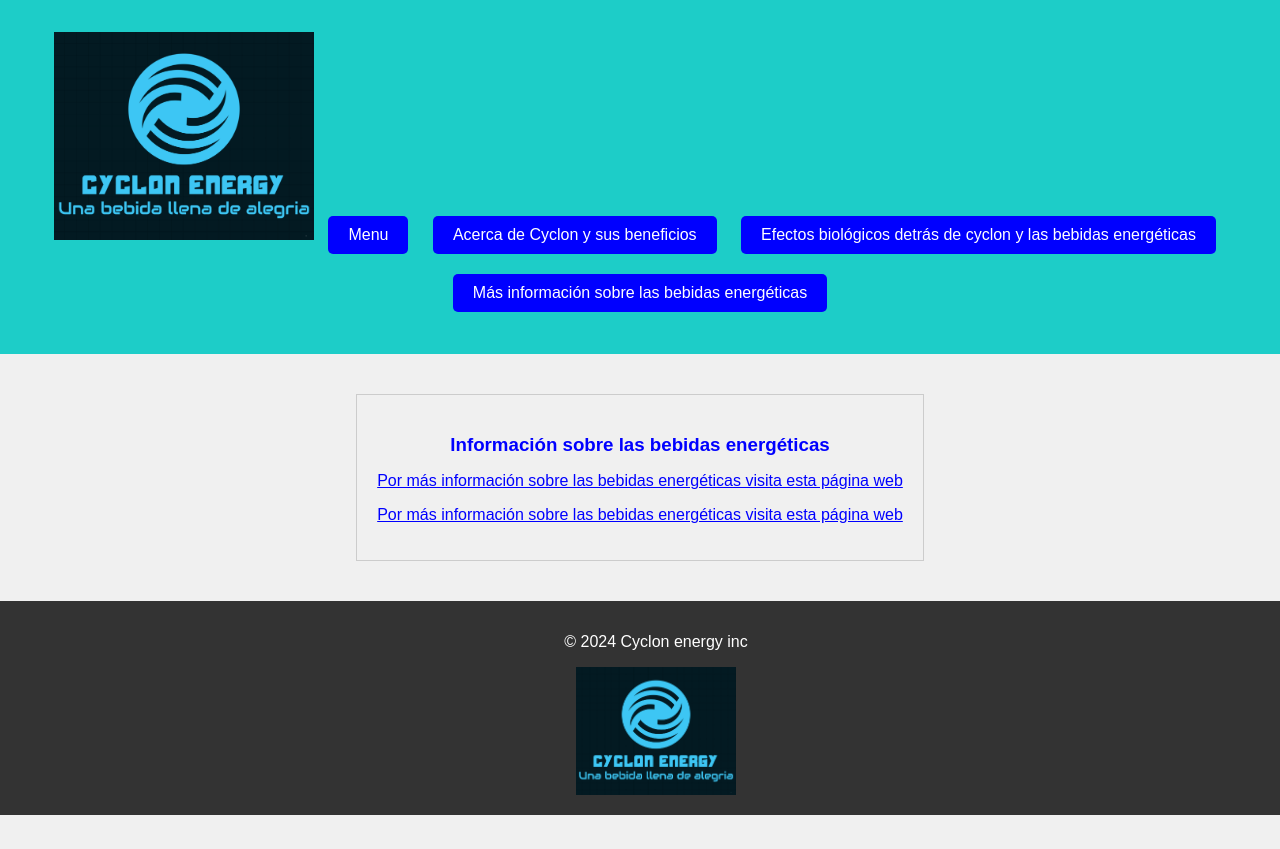
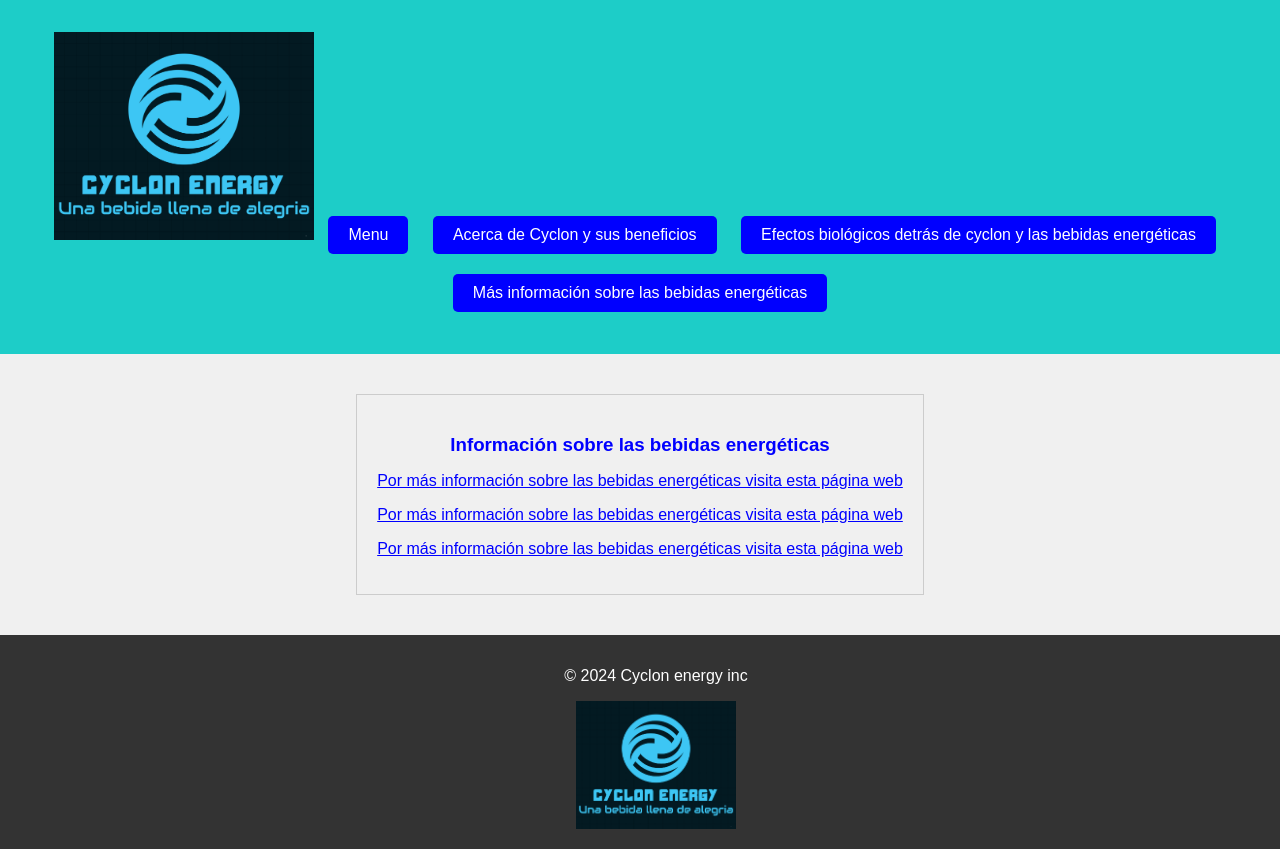
Before and after one commit to MicrowavedToast21/Group4website, a website: page index.html in a window 1280 px wide. Both pictures are taken after a click on the button "Más información sobre las bebidas energéticas". Shown: the top 849 px of the page. Before the commit the page ends 815 px from the top, so only its background shows below. Drawn offline with Linux system fonts and the light colour scheme.

Commit message:
Update index.html

```diff
--- a/index.html
+++ b/index.html
@@ -121,6 +121,7 @@
         <h3 style="color: blue; text-align: center; margin-bottom: 10px;">Información sobre las bebidas energéticas </h3>
         <p><a href="https://www.energydrinkseurope.org/es/datos/que-son-las-bebidas-energeticas/" style="color: blue">Por más información sobre las bebidas energéticas visita esta página web</a></p>
         <p><a href="https://www.monsterenergy.com/en-us/" style="color: blue">Por más información sobre las bebidas energéticas visita esta página web</a></p>
+        <p><a href="https://www.hype.com/" style="color: blue">Por más información sobre las bebidas energéticas visita esta página web</a></p>
     </div>
 </main>
 
```
